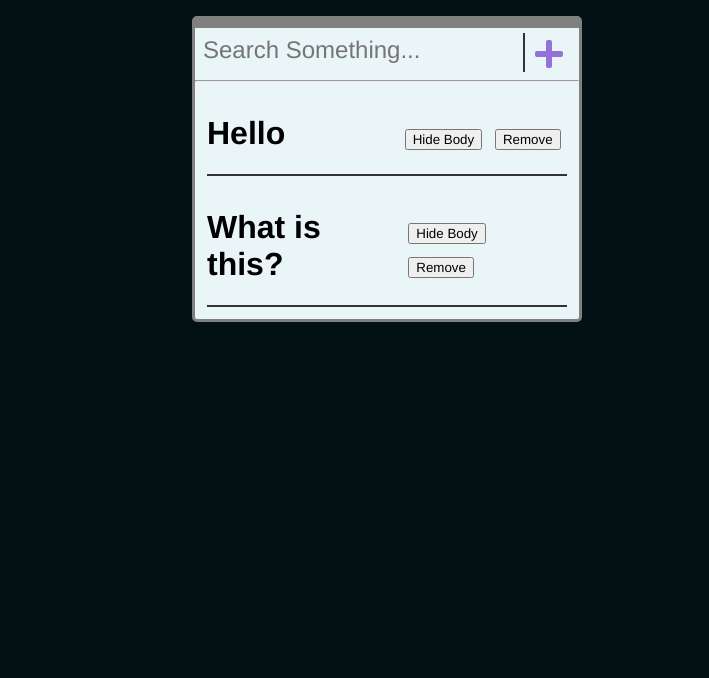
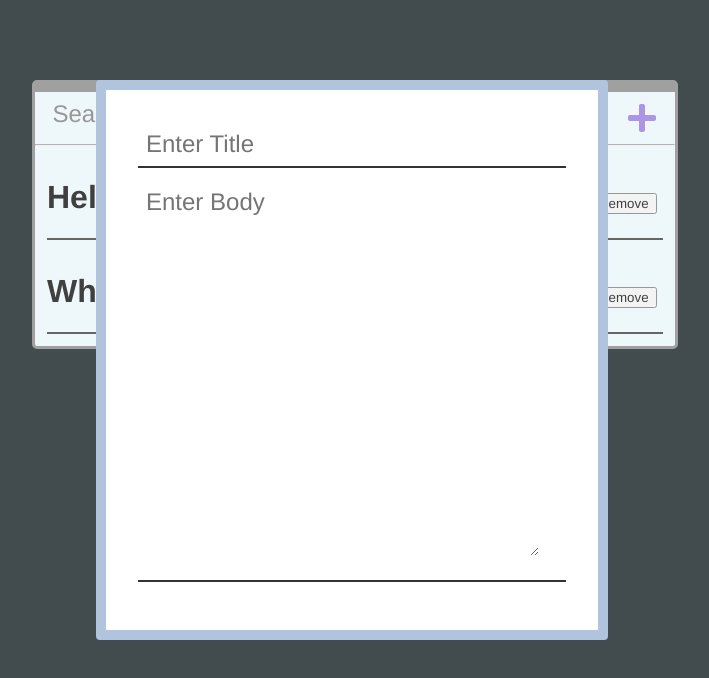
Before and after one commit to zain610/moreToDo, a React (Create React App) app: page / in a window 1280 px wide. Shown: the top 678 px of the page, without its empty margins (288-997 px from the left). Built offline with nearby package versions, Linux system fonts and the light colour scheme.

Commit message:
finished creating a modal for adding a todo

```diff
--- a/package.json
+++ b/package.json
@@ -12,6 +12,7 @@
     "@testing-library/user-event": "^7.2.1",
     "react": "^16.13.1",
     "react-dom": "^16.13.1",
+    "react-modal": "^3.11.2",
     "react-scripts": "3.4.1"
   },
   "scripts": {
--- a/src/App.css
+++ b/src/App.css
@@ -7,3 +7,18 @@
 body {
   background-color: #031114;
 }
+.App {
+  position: absolute;
+  left: 25%;
+  right: 40%;
+  top: 10%;
+  bottom: 50%;
+  border: 0.2rem solid grey;
+  border-top: 0.75rem solid grey;
+  border-radius: 5px;
+  width: 50%;
+  height: max-content;
+
+  align-content: center;
+  background-color: #e9f5f7;
+}
--- a/src/App.js
+++ b/src/App.js
@@ -3,7 +3,6 @@ import logo from "./logo.svg";
 import "./App.css";
 import Todo from "./Todo/Todo";
 import Header from "./Todo/Header";
-
 class App extends React.Component {
   constructor() {
     super();
@@ -16,7 +15,8 @@ class App extends React.Component {
         },
         { id: 2, title: "What is this?", body: "GG all" }
       ],
-      inputValue: ""
+      inputValue: "",
+      showTodoForm: false
     };
     // this.removeTodo = this.removeTodo.bind(this);
   }
@@ -36,16 +36,18 @@ class App extends React.Component {
     //unshift the state todos
     //wait for user input -- title is important
     //save the todo
-    let newTodo = {
-      id: 3,
-      title: "Enter title",
-      body: "Enter Body"
-    };
     this.setState(state => ({
-      todos: [newTodo, ...state.todos]
+      showTodoForm: !state.showTodoForm
     }));
+    // let newTodo = {
+    //   id: 3,
+    //   title: "Enter title",
+    //   body: "Enter Body"
+    // };
+    // this.setState(state => ({
+    //   todos: [newTodo, ...state.todos]
+    // }));
   };
-
   render() {
     console.log(this.state.todos);
     const filteredTodos = this.state.todos.filter(todo => {
@@ -54,20 +56,17 @@ class App extends React.Component {
         todo.body.toLowerCase().includes(this.state.inputValue)
       );
     });
+    const todoForm = (
+      <div>
+        <label>Enter Title</label>
+        <input type="text" />
+        <label> Enter Body</label>
+        <input type="text" />
+      </div>
+    );
 
     return (
-      <div
-        className="App"
-        style={{
-          border: "0.2rem solid grey",
-          borderTop: "0.75rem solid grey",
-          borderRadius: "5px",
-          width: "30%",
-          margin: "1rem 30rem",
-          alignContent: "center",
-          backgroundColor: "#e9f5f7"
-        }}
-      >
+      <div className="App">
         <Header
           inputValue={this.state.inputValue}
           todoFilterOnChange={this.todoFilterOnChange}
--- a/src/Todo/Header.js
+++ b/src/Todo/Header.js
@@ -1,10 +1,45 @@
 import React from "react";
 import { FontAwesomeIcon } from "@fortawesome/react-fontawesome";
 import { faPlus } from "@fortawesome/free-solid-svg-icons";
+import Modal from "react-modal";
 
+const customStyles = {
+  content: {
+    position: "absolute",
+    top: "25%",
+    left: "25%",
+    right: "25%",
+    bottom: "25%",
+    border: "1px solid #ccc",
+    background: "#fff",
+    overflow: "auto",
+    WebkitOverflowScrolling: "touch",
+    borderRadius: "4px",
+    outline: "none",
+    padding: "20px"
+  },
+  overlay: {
+    position: "absolute",
+    top: "25%",
+    left: "25%",
+    right: "25%",
+    bottom: "25%",
+    backgroundColor: "rgba(255, 255, 255, 0.25)"
+  }
+};
+Modal.setAppElement("#root");
 export default function Header(props) {
+  const [modalIsOpen, setIsOpen] = React.useState(true);
+  function openModal() {
+    setIsOpen(true);
+  }
+  function closeModal() {
+    setIsOpen(false);
+  }
   return (
-    <div style={{ width: "100%", display: "flex" }}>
+    <div
+      style={{ width: "100%", display: "flex", justifyContent: "space-around" }}
+    >
       <input
         onChange={props.todoFilterOnChange}
         placeholder="Search Something..."
@@ -24,9 +59,64 @@ export default function Header(props) {
           padding: "10px 10px 0 10px",
           color: "mediumpurple"
         }}
-        onClick={props.addTodo}
+        onClick={openModal}
         icon={faPlus}
       />
+      <Modal
+        isOpen={modalIsOpen}
+        onRequestClose={closeModal}
+        contentLabel="Example Modal"
+        style={{
+          overlay: {
+            opacity: "1.25",
+            backgroundColor: "rgba(255, 255, 255, 0.25)"
+          },
+          content: {
+            color: "lightsteelblue",
+            position: "absolute",
+            top: "10%",
+            right: "30%",
+            left: "30%",
+            bottom: "20%",
+            justifyContent: "space-between",
+            border: "10px solid lightsteelblue"
+          }
+        }}
+      >
+        <div style={{ margin: "0.75rem", borderBottom: "2px solid #333" }}>
+          <input
+            placeholder="Enter Title"
+            style={{
+              border: "none",
+              backgroundColor: "transparent",
+              outline: "0",
+              width: "80%",
+              padding: "0.5rem",
+              fontSize: "x-large"
+            }}
+          />
+        </div>
+        <div
+          style={{
+            margin: "0.75rem",
+            borderBottom: "2px solid #333",
+            height: "80%"
+          }}
+        >
+          <textarea
+            placeholder="Enter Body"
+            style={{
+              border: "none",
+              backgroundColor: "transparent",
+              outline: "0",
+              width: "90%",
+              padding: "0.5rem",
+              fontSize: "x-large",
+              height: "90%"
+            }}
+          />
+        </div>
+      </Modal>
     </div>
   );
 }
```
Also changed, not shown: 1 other file (tests, documents, lock files or other folders).
